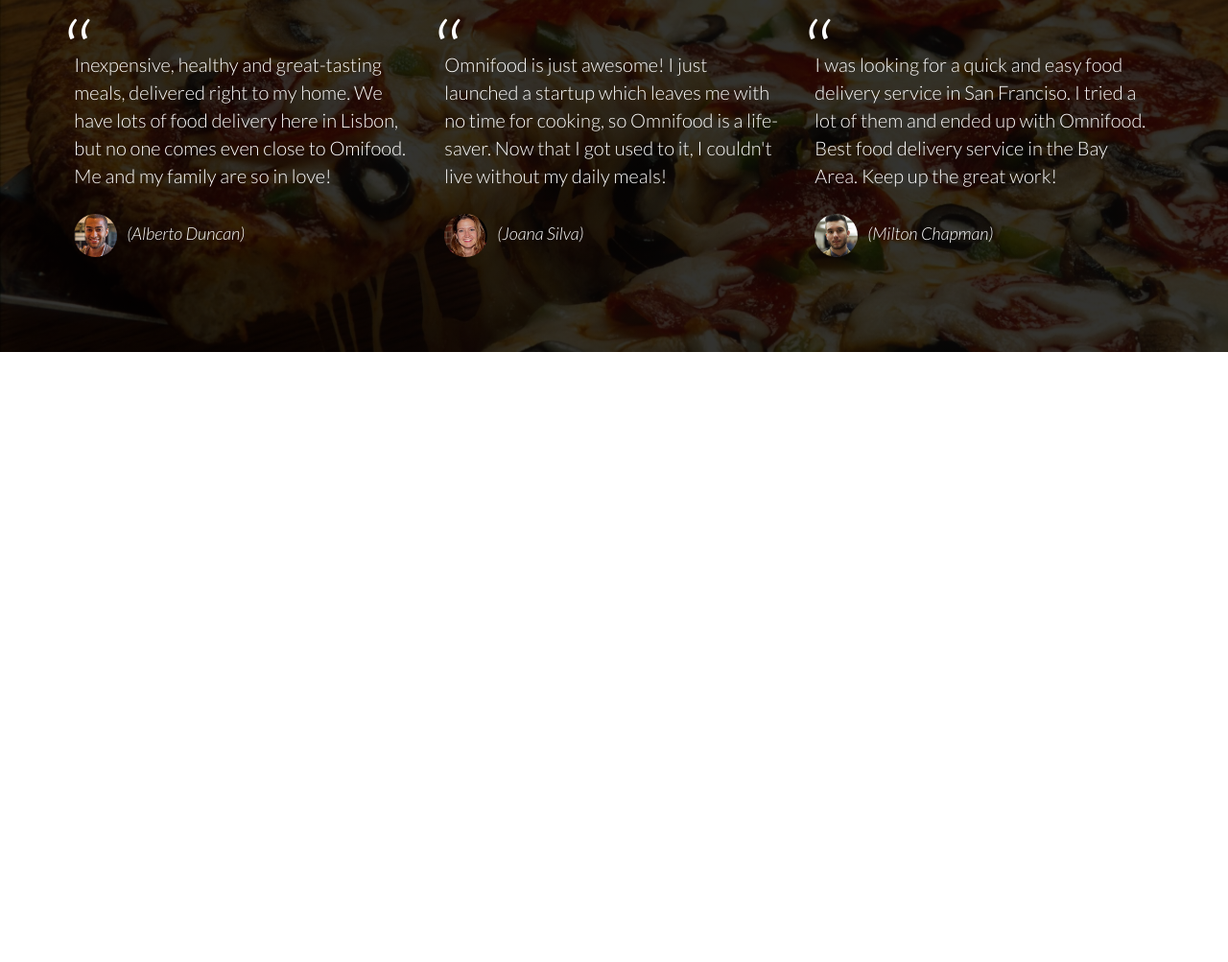
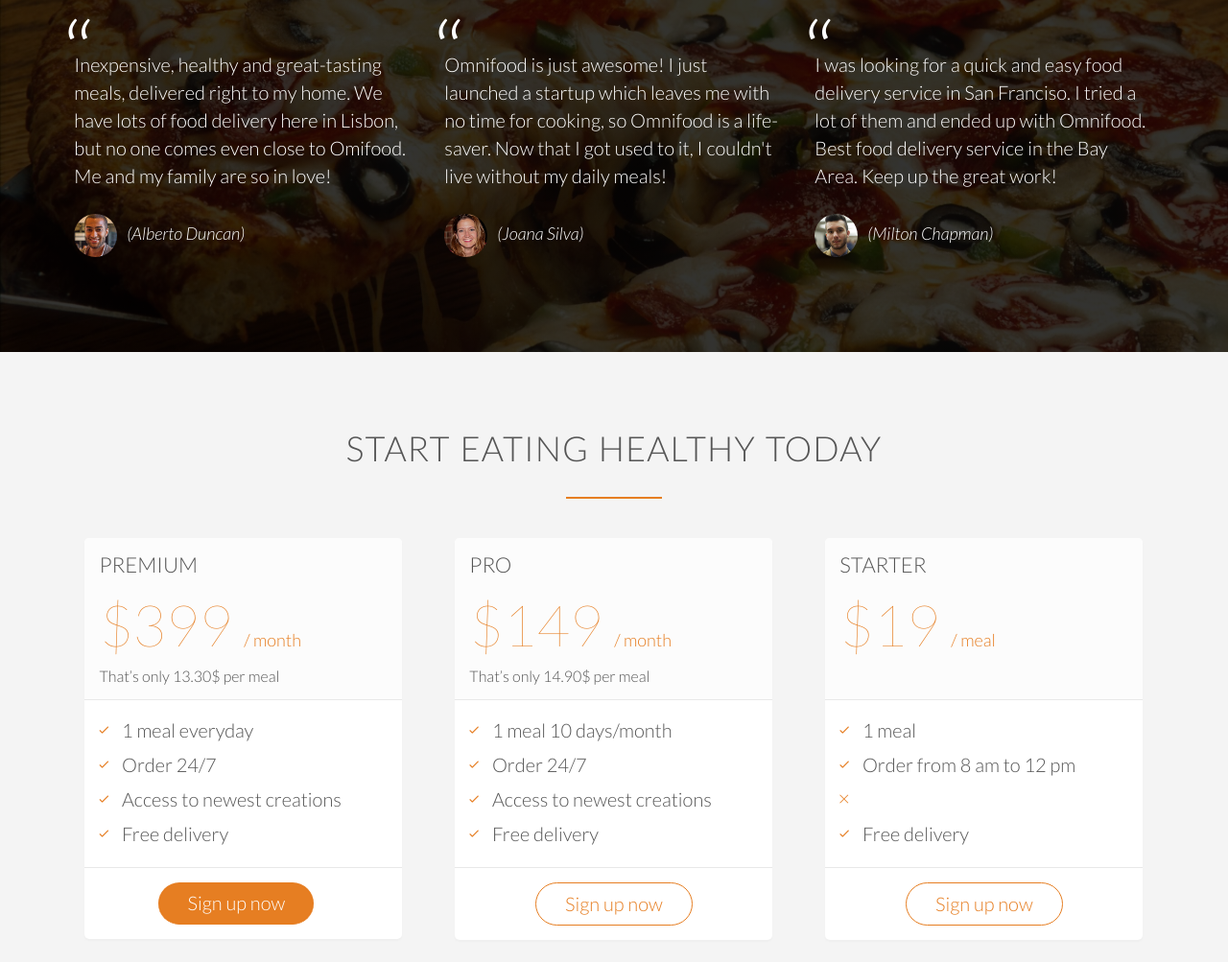
Before and after one commit to alamwebtech/omnifood-project, a plain HTML site: page index.html in a window 1280 px wide. Shown: the part 3498-4501 px from the top of the page at 96% size. Before the commit the page ends 3865 px from the top, so only its background shows below. Drawn offline with Linux system fonts and the light colour scheme; files whose address does not match are found by name.

Commit message:
price tag

```diff
--- a/index.html
+++ b/index.html
@@ -276,6 +276,79 @@
                 </div>
             </div>
         </section>
+
+        <section class='section-plans'>
+            <div class="row">
+                 <h2>Start eating healthy today</h2>
+            </div>
+            <div class="row">
+                <div class="col span-1-of-3">
+                    <div class="plan-box">
+                        <div><h3>Premium</h3>
+                        <p class="plan-price">$399 <span> / month </span></p>
+                        <p class="plan-price-meal">That’s only 13.30$ per meal</p>
+                        </div>
+
+                         <div>
+                             <ul>
+                                 <li> <i class="ion-ios-checkmark-empty icon-small"></i> 1 meal everyday</li>
+                                 <li> <i class="ion-ios-checkmark-empty icon-small"></i> Order 24/7</li>
+                                 <li> <i class="ion-ios-checkmark-empty icon-small"></i> Access to newest creations</li>
+                                 <li> <i class="ion-ios-checkmark-empty icon-small"></i> Free delivery</li>
+                             </ul>
+                        </div>
+
+                        <div>
+                             <a href="#" class="btn btn-full">Sign up now</a>
+                        </div>
+                    </div>
+                </div>
+
+                    <div class="col span-1-of-3">
+                    <div class="plan-box">
+                        <div><h3>Pro</h3>
+                        <p class="plan-price">$149 <span>/ month </span></p>
+                        <p class="plan-price-meal">That’s only 14.90$ per meal</p>
+                        </div>
+
+                         <div>
+                             <ul>
+                                 <li> <i class="ion-ios-checkmark-empty icon-small"></i> 1 meal 10 days/month</li>
+                                 <li> <i class="ion-ios-checkmark-empty icon-small"></i> Order 24/7</li>
+                                 <li> <i class="ion-ios-checkmark-empty icon-small"></i> Access to newest creations</li>
+                                 <li> <i class="ion-ios-checkmark-empty icon-small"></i> Free delivery</li>
+                             </ul>
+                        </div>
+
+                        <div>
+                             <a href="#" class="btn btn-ghost">Sign up now</a>
+                        </div>
+                    </div>
+                </div>
+
+                    <div class="col span-1-of-3">
+                    <div class="plan-box">
+                        <div><h3>Starter</h3>
+                        <p class="plan-price">$19 <span>/ meal </span></p>
+                        <p class="plan-price-meal"> &nbsp;</p>
+                        </div>
+
+                         <div>
+                             <ul>
+                                 <li> <i class="ion-ios-checkmark-empty icon-small"></i> 1 meal</li>
+                                 <li> <i class="ion-ios-checkmark-empty icon-small"></i> Order from 8 am to 12 pm </li>
+                                 <li> <i class="ion-ios-close-empty icon-small"></i>   </li>
+                                 <li> <i class="ion-ios-checkmark-empty icon-small"></i> Free delivery</li>
+                             </ul>
+                        </div>
+
+                        <div>
+                             <a href="#" class="btn btn-ghost">Sign up now</a>
+                        </div>
+                    </div>
+                </div>
+            </div>
+        </section>
     </body>
 
 </html>
--- a/resources/css/style.css
+++ b/resources/css/style.css
@@ -126,7 +126,7 @@
 }
 .icon-small{
     display: inline-block;
-    width: 30px;
+
     text-align: center;
     color:#e67e22;
     font-size: 120%;
@@ -418,3 +418,58 @@
     margin-right: 10px;
     vertical-align: middle;
 }
+
+/*
+
+----SIGN UP-----
+*/
+
+.section-plans{
+    background-color: #f4f4f4;
+}
+
+.plan-box{
+    background-color: #fff;
+    border-radius: 5px;
+    width: 90%;
+    margin-left: 5%;
+    box-shadow: 0 2px 2px #efefef;
+}
+.plan-box div{
+    padding: 15px;
+    border-bottom: 1px solid #e8e8e8;
+}
+
+.plan-box div:first-child{
+    background-color: #fcfcfc;
+    border-top-left-radius: 5px;
+    border-top-right-radius: 5px;
+}
+
+.plan-box div:last-child{
+    text-align: center;
+    border: none;
+}
+
+
+.plan-price{
+    font-size: 300%;
+    margin-bottom: 10px;
+    font-weight: 100;
+    color: #e67e22;
+}
+.plan-price span{
+    font-size: 30%;
+    font-weight: 300;
+}
+
+.plan-price-meal {
+    font-size: 80%;
+}
+.plan-box ul{
+    list-style: none;
+}
+
+.plan-box ul li{
+    padding: 5px 0;
+}
```
